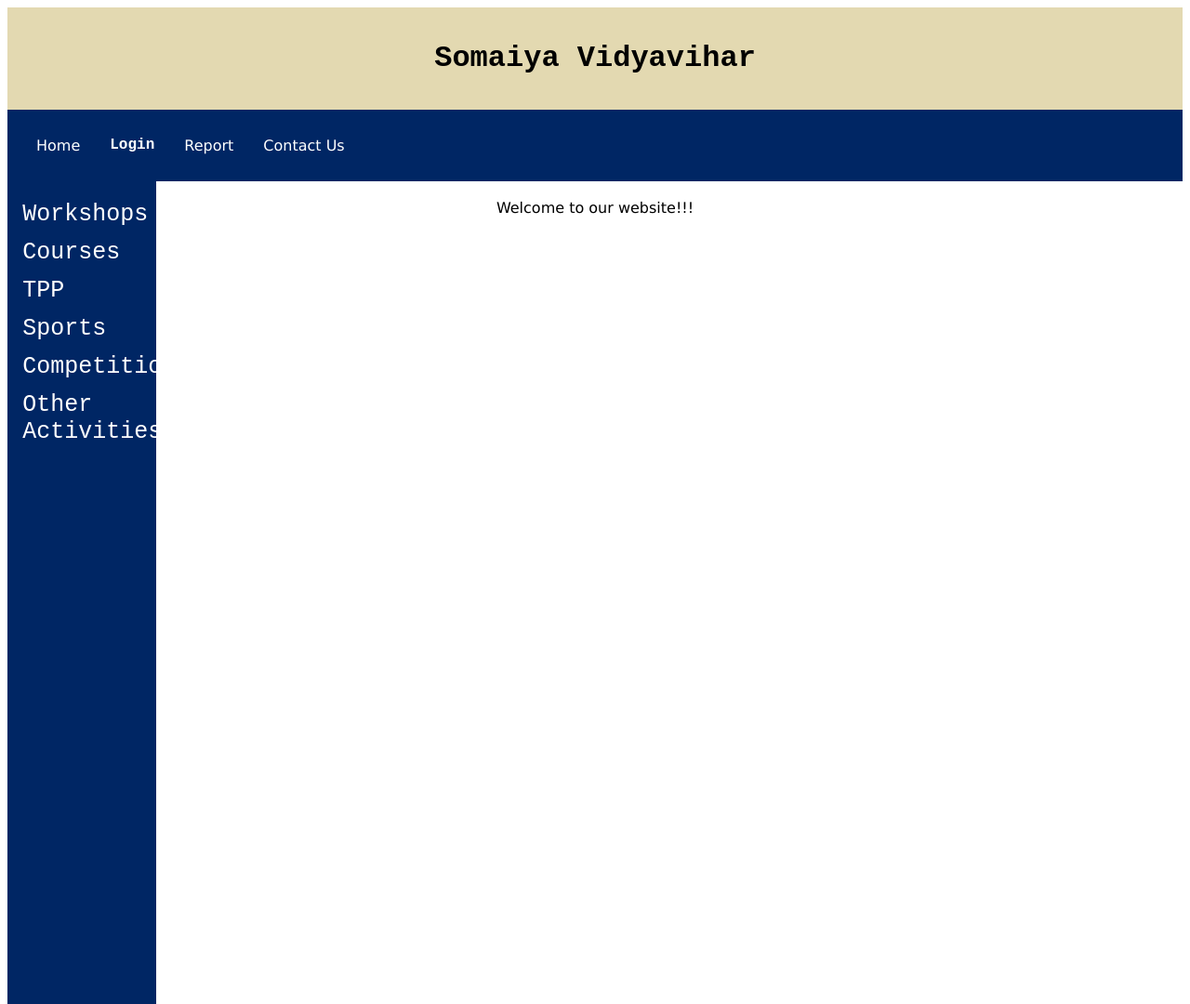
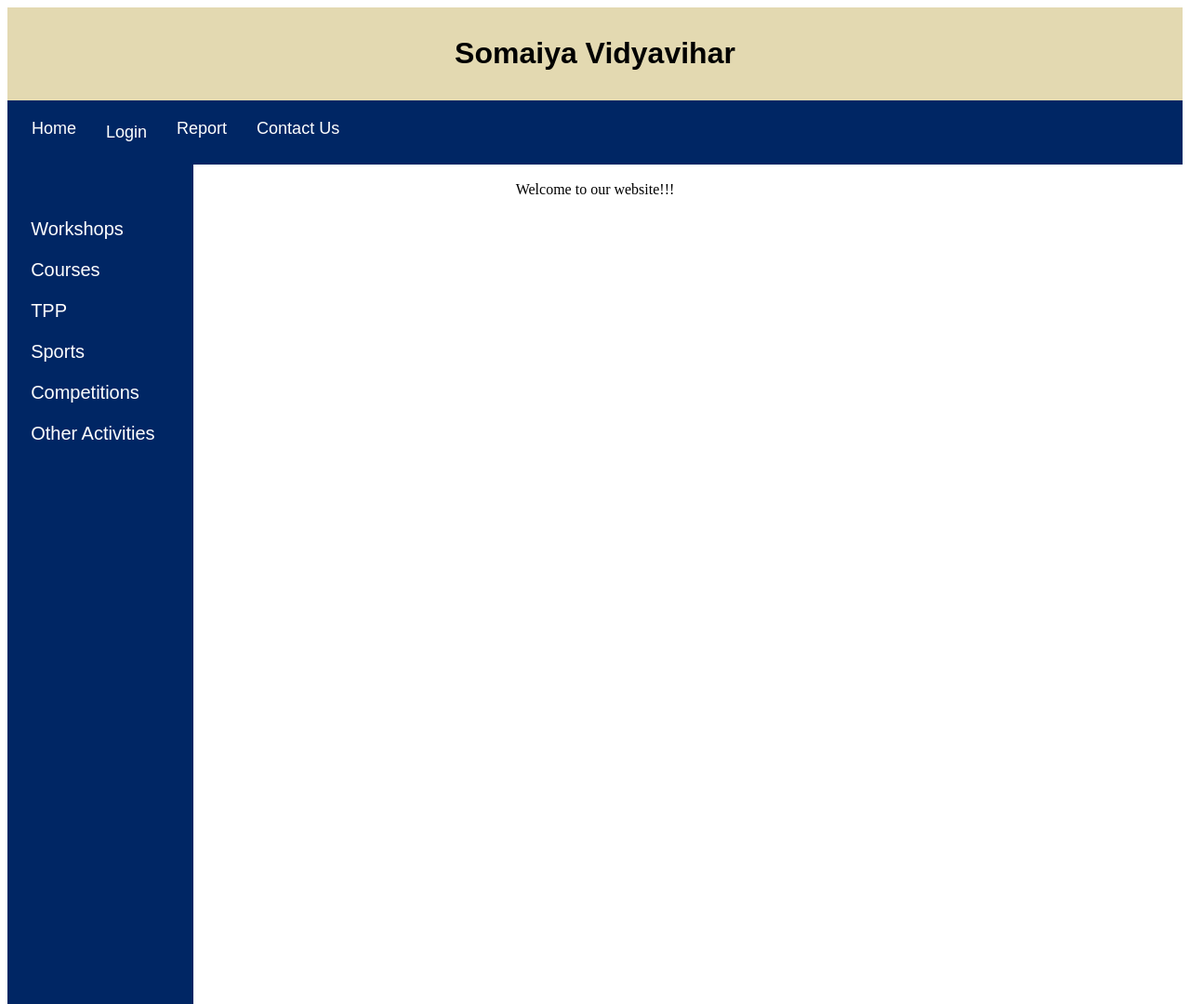
Before and after one commit to pgk612/KJSCEproject, a PHP site: page /home.html in a window 1280 px wide. Shown: the whole page at 93% size. Run offline with PHP 8.4, Linux system fonts and the light colour scheme.

Commit message:
Update design.css

```diff
--- a/design.css
+++ b/design.css
@@ -4,54 +4,49 @@
     -webkit-flex-flow: row wrap;
     flex-flow: row wrap;
     text-align: center;
+
 }
 
 .flex-container > * {
-    padding: 15px;
+    padding: 10px;
     -webkit-flex: 1 100%;
     flex: 1 100%;
 }
-
 .article {
     text-align: left;
 }
 
-header {background-color: #E3D9B1;color:black; font-family: Courier New}
-footer {background: #D2DEEE;color:white;}
+header {background-color: #E3D9B1; color:black; font-family: Arial; }
+footer {background-color: #E3D9B1; color:black; }
 .container {
     overflow: hidden;
     background-color: #002664;
-    font-family: Courier New
-	font-weight: 900;
+    font-family: Arial;
+
 }
-
 .container a {
     float: left;
-    font-size: 16px;
+    font-size: 18px;
     color: white;
     text-align: center;
-    padding: 14px 16px;
+    padding: 10px 16px;
     text-decoration: none;
+font-family: Arial;
 
 }
-
-
-
 .dropdown {
     float: left;
     overflow: hidden;
-	font-weight: 900;
-}
+	}
 
 .dropdown .dropbtn {
-    font-size: 16px;
+    font-size: 18px;
     border: none;
     outline: none;
     color: white;
     padding: 14px 16px;
     background-color: inherit;
-font-family: Courier New;
-font-weight: 900;
+font-family: Arial;
 }
 
 .container a:hover,  .dropdown:hover .dropbtn {
@@ -65,7 +60,7 @@
     min-width: 160px;
     box-shadow: 0px 8px 16px 0px rgba(0,0,0,0.2);
     z-index: 100;
-	font-weight: 900;
+font-family: Arial;
 }
 
 .dropdown-content a {
@@ -84,34 +79,34 @@
 .dropdown:hover .dropdown-content {
     display: block;
 }
-* {box-sizing:border-box}
-body {font-family: Verdana,sans-serif;}
-.mySlides {display:none}
 
-.active {
-  background-color: #717171;
-}
 .sidenav {
     height: 100%;
-    width: 160px;
+    width: 200px;
     position: fixed;
     z-index: 1;
-    top: 190px;
+    top: 170px;
     left: 8.15px;
     background-color: #002664;
     overflow-x: hidden;
-    padding-top: 20px;
+    padding-top: 50px;
 }
 
 .sidenav a {
-    padding: 6px 8px 6px 16px;
+    padding: 15px 10px 6px 25px;
     text-decoration: none;
-    font-size: 25px;
+    font-size: 20px;
     color: white;
-	font-family: Courier New;
+	font-family: Arial;
     display: block;
+
 }
 
 .sidenav a:hover {
-    color: white;
+    background-color: grey;
 }
+
+div.bd {
+    text-align: center;
+
+}
```
